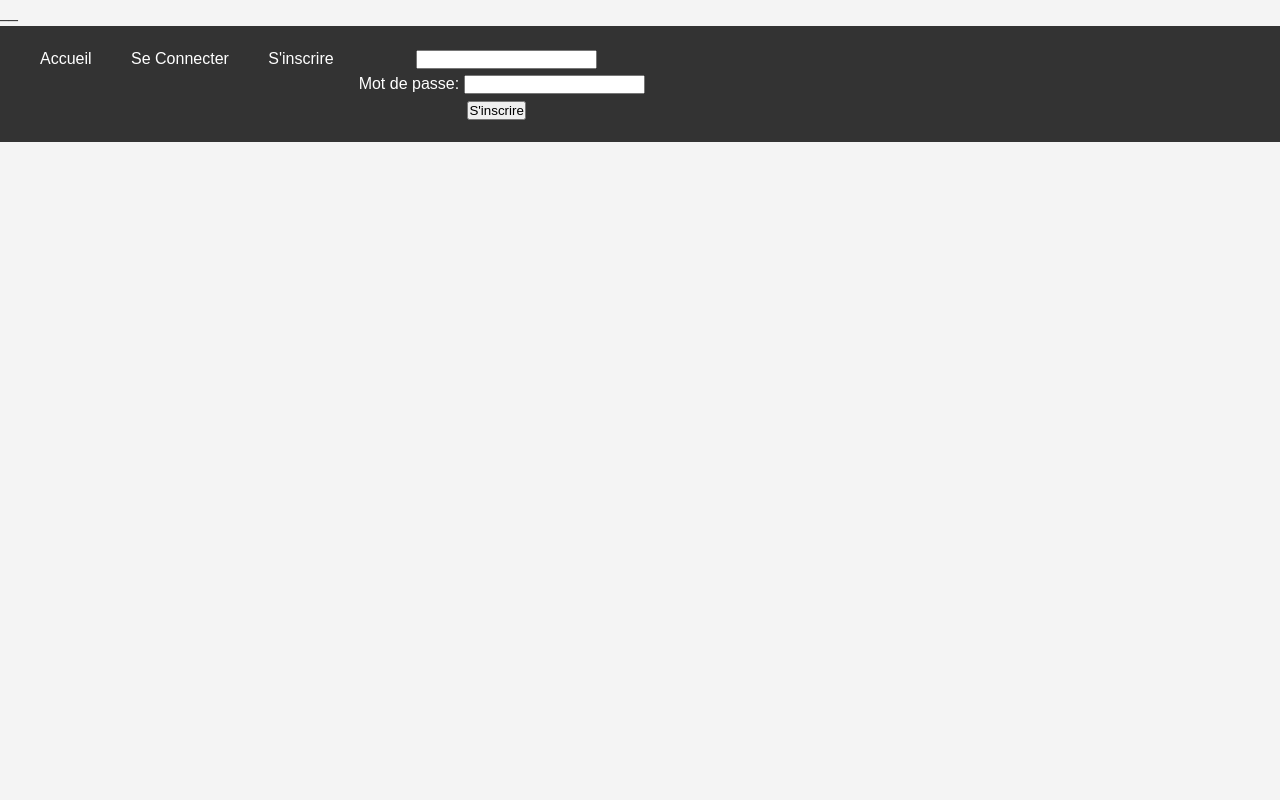
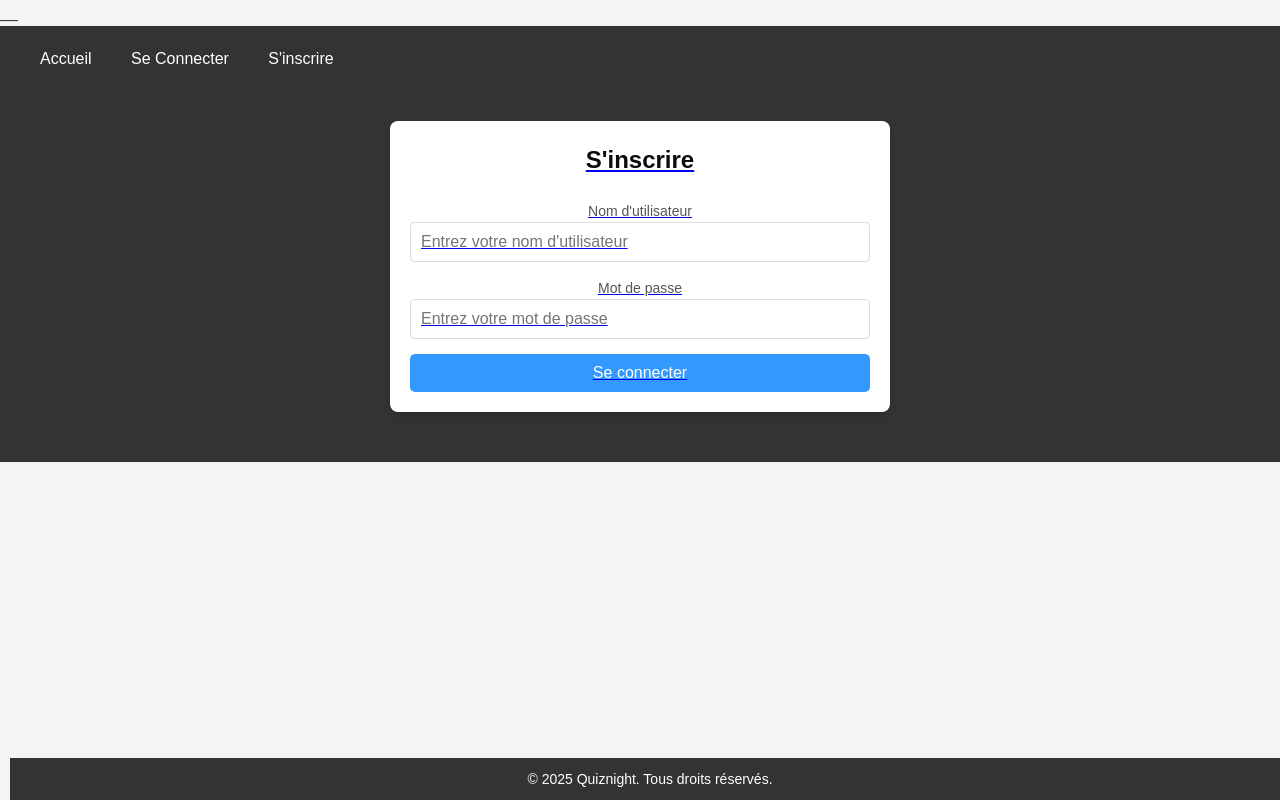
Before and after one commit to sonia-khorsi/quiznight, a PHP site: page /inscription.php in a window 1280 px wide. Run offline with PHP 8.4, Linux system fonts and the light colour scheme; data that the repository does not hold is empty.

Commit message:
modif html

```diff
--- a/inscription.php
+++ b/inscription.php
@@ -63,19 +63,44 @@ if ($_POST) {
     </header>
 
 <body>
-    <main>
-    <section class="login-container"></section>
-    <form action="inscription.php" method="post">
-        <div> <label for="nom_utilisateur">Nom d'utilisateur:</label>
-            <input type="text" id="nom_utilisateur" name="nom_utilisateur" required>
+</head>
+<body>
+    <nav>
+        <div class="nav-title">
+            <h1>Quiznight</h1>
         </div>
+        <ul>
+            <li><a href="index.php">Accueil</a></li>
+            <li><a href="connexion.php">Se connecter</a></li>
+            <li><a href="inscription.php"> S'inscrire</a> </li>
+        </ul>
+    </nav>
 
-        <div> <label for="mot_de_passe">Mot de passe:</label>
-            <input type="password" id="mot_de_passe" name="mot_de_passe" required>
-        </div>
+    <section class="login-container">
+        <h2>S'inscrire</h2>
+        <?php if ($error):
+            ?>
+            <div class="error-message"><?= htmlspecialchars($error) ?></div>
+        <?php endif; ?>
+        <form action="traitement_connexion.php" method="POST" class="login-form">
+            <div class="form-group">
+                <label for="username">Nom d'utilisateur</label>
+                <input type="text" id="username" name="username" required placeholder="Entrez votre nom d'utilisateur">
+            </div>
+            <div class="form-group">
+                <label for="password">Mot de passe</label>
+                <input type="password" id="password" name="password" required placeholder="Entrez votre mot de passe">
+            </div>
+            <button type="submit" class="btn-primary">Se connecter</button>
+        </form>
+    </section>
 
-        <input type="submit" value="S'inscrire">
-    </form>
+    <footer>
+        <p>&copy; 2025 Quiznight. Tous droits réservés.</p>
+    </footer>
+</body>
+</html>
+
 </body>
     </main>
 </html>
```
